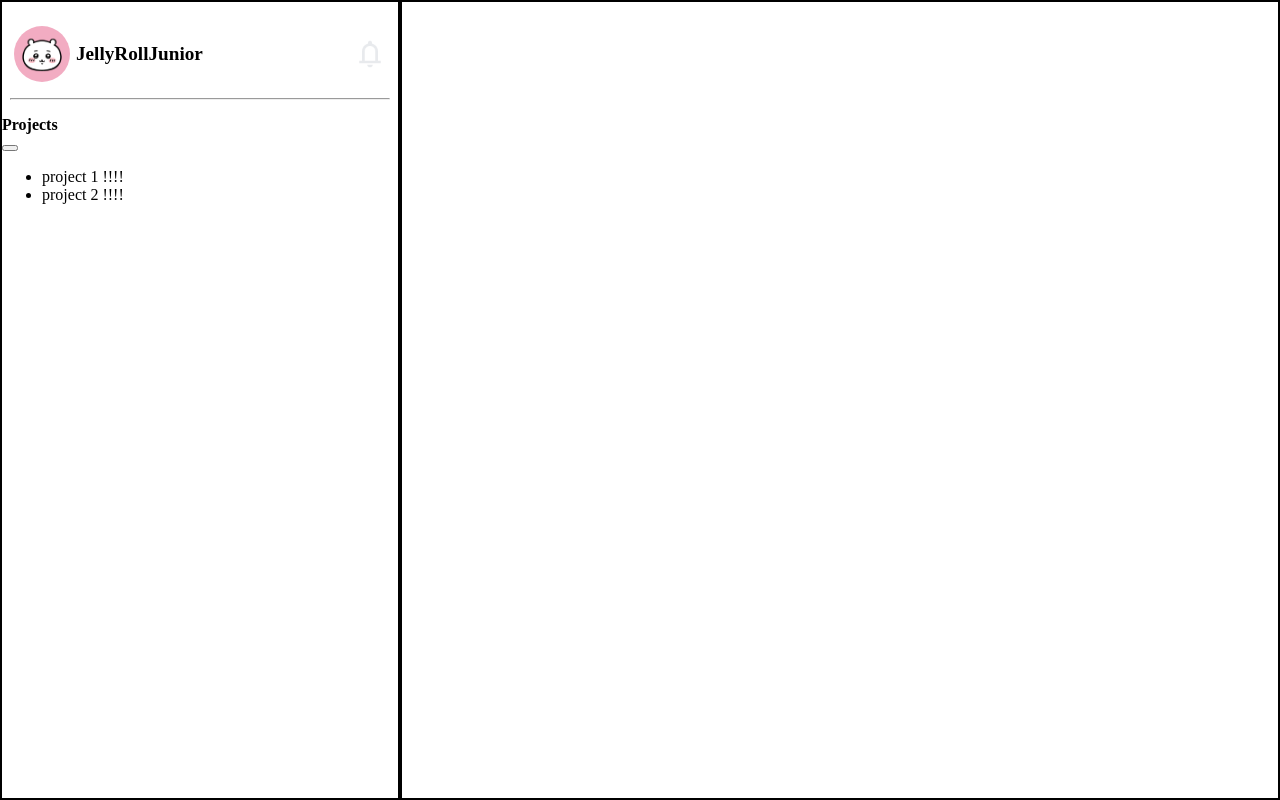
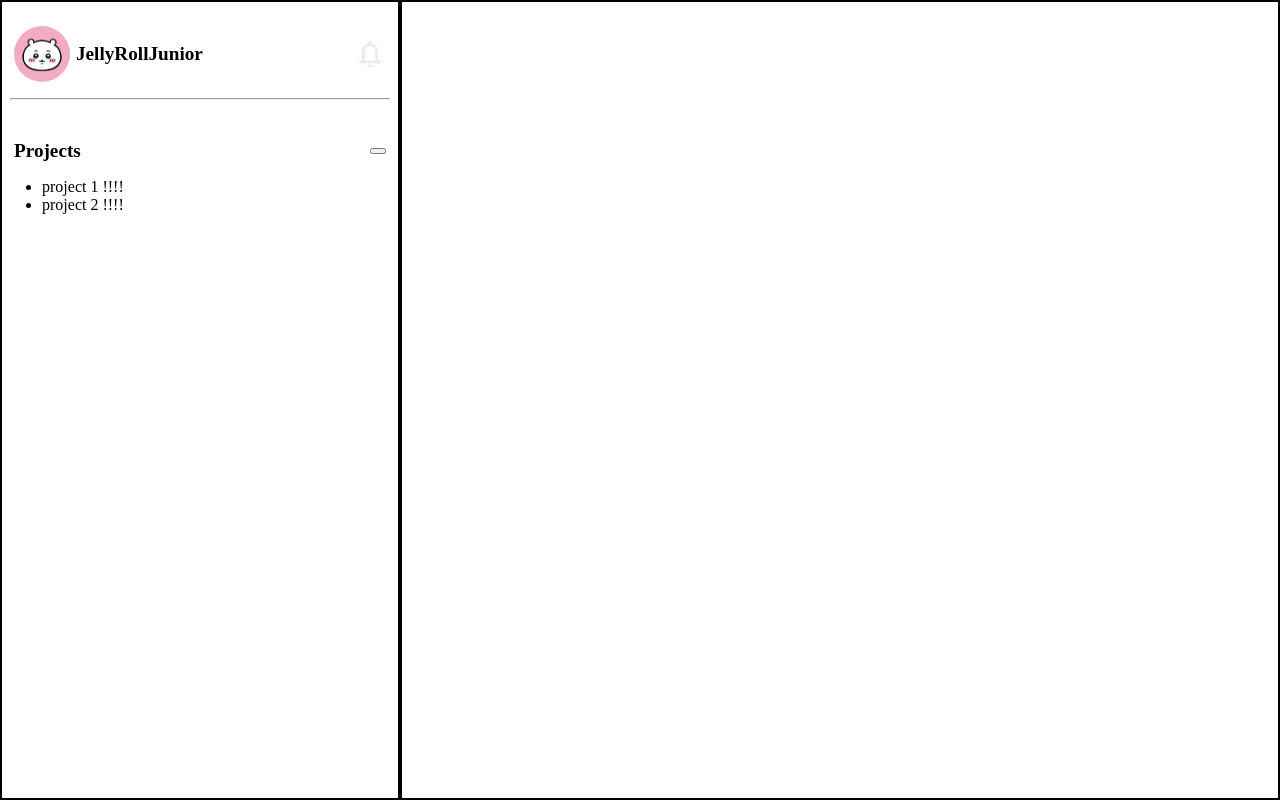
Before and after one commit to JellyRollJunior/shisa-todo-list, a website built with webpack: page src/index.html in a window 1280 px wide. Built offline with nearby package versions, Linux system fonts and the light colour scheme.

Commit message:
Style projects title

```diff
--- a/src/index.html
+++ b/src/index.html
@@ -7,7 +7,7 @@
   </head>
   <body>
     <div class="sidebar">
-      <header>
+      <header class="sidebar-section-title">
         <div class="user-info">
           <img src="./images/chiikawa.png" alt="chiikawa headshot" class="user-icon">
           <div>JellyRollJunior</div>
@@ -15,7 +15,7 @@
         <img src="./images/notifications.png" alt="notification bell" class="icon-button">
       </header>
       <hr>
-      <div>
+      <div class="projects-title sidebar-section-title">
         <h2>Projects</h2>
         <button class="add-project"></button>
       </div>
--- a/src/styles.css
+++ b/src/styles.css
@@ -32,7 +32,9 @@ body {
 header {
   --user-icon-size: 56px;
   --icon-button-size: 32px;
+}
 
+.sidebar-section-title {
   display: flex;
   justify-content: space-between;
   align-items: center;
@@ -69,6 +71,14 @@ hr {
   align-self: center;
 }
 
+.projects-title {
+
+}
+
+.projects-title > h2 {
+  font-size: 1.2rem;
+}
+
 .content {
   border: 2px solid black;
 }
```
